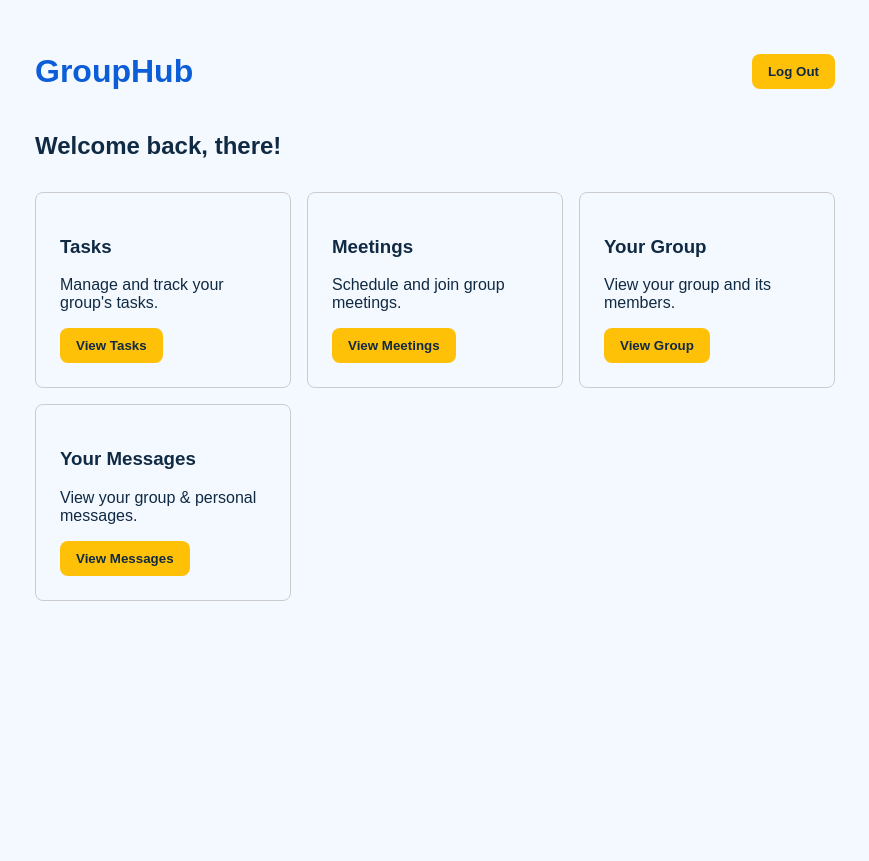
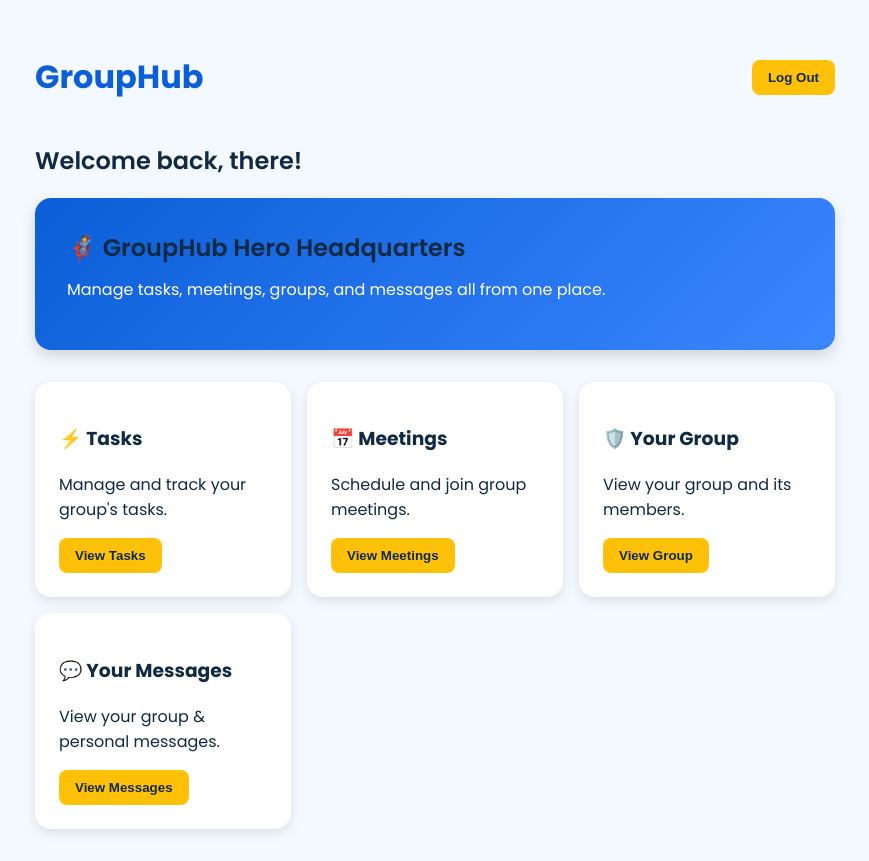
Before and after one commit to aaditsingh07/cs35l-group-project, a React (Create React App) app: page /dashboard in a window 1280 px wide. Shown: the whole page, without its empty margins (205-1074 px from the left). Before the commit the page ends 800 px from the top, so only its background shows below. Built offline with nearby package versions, Linux system fonts and the light colour scheme; sample sign-in values are in the browser's storage.

Commit message:
Enhance dashboard UI and styling
Added a new dashboard banner, improved colors and fonts, added button hover effects, and updated the layout to make the app look cleaner and more engaging.

```diff
--- a/public/index.html
+++ b/public/index.html
@@ -7,37 +7,22 @@
     <meta name="theme-color" content="#000000" />
     <meta
       name="description"
-      content="Web site created using create-react-app"
+      content="GroupHub Team Collaboration Platform"
     />
+
     <link rel="apple-touch-icon" href="%PUBLIC_URL%/logo192.png" />
-    <!--
-      manifest.json provides metadata used when your web app is installed on a
-      user's mobile device or desktop. See https://developers.google.com/web/fundamentals/web-app-manifest/
-    -->
     <link rel="manifest" href="%PUBLIC_URL%/manifest.json" />
-    <!--
-      Notice the use of %PUBLIC_URL% in the tags above.
-      It will be replaced with the URL of the `public` folder during the build.
-      Only files inside the `public` folder can be referenced from the HTML.
 
-      Unlike "/favicon.ico" or "favicon.ico", "%PUBLIC_URL%/favicon.ico" will
-      work correctly both with client-side routing and a non-root public URL.
-      Learn how to configure a non-root public URL by running `npm run build`.
-    -->
-    <title>React App</title>
+    <link
+      href="https://fonts.googleapis.com/css2?family=Poppins:wght@400;600;700&display=swap"
+      rel="stylesheet"
+    />
+
+    <title>GroupHub</title>
   </head>
+
   <body>
     <noscript>You need to enable JavaScript to run this app.</noscript>
     <div id="root"></div>
-    <!--
-      This HTML file is a template.
-      If you open it directly in the browser, you will see an empty page.
-
-      You can add webfonts, meta tags, or analytics to this file.
-      The build step will place the bundled scripts into the <body> tag.
-
-      To begin the development, run `npm start` or `yarn start`.
-      To create a production bundle, use `npm run build` or `yarn build`.
-    -->
   </body>
 </html>
--- a/src/App.css
+++ b/src/App.css
@@ -1,6 +1,6 @@
 body {
   margin: 0;
-  font-family: Arial, sans-serif;
+  font-family: 'Poppins', sans-serif;
   background-color: #F4F8FF;
   color: #102A43;
 }
@@ -11,10 +11,12 @@
 
 h1 {
   color: #0B5ED7;
+  font-weight: 700;
 }
 
 h2 {
   color: #102A43;
+  font-weight: 600;
 }
 
 button {
@@ -25,15 +27,19 @@
   border-radius: 8px;
   font-weight: bold;
   cursor: pointer;
+  transition: all 0.2s ease;
 }
 
 button:hover {
-  opacity: 0.9;
+  background-color: #FFD54F;
+  transform: translateY(-4px) scale(1.08);
+  box-shadow: 0 8px 20px rgba(11, 94, 215, 0.3);
 }
 
 a {
   color: #0B5ED7;
   text-decoration: none;
+  font-weight: 600;
 }
 
 a:hover {
@@ -44,4 +50,5 @@
   padding: 8px;
   border: 1px solid #ccc;
   border-radius: 6px;
+  font-family: 'Poppins', sans-serif;
 }
--- a/src/pages/DashboardPage.jsx
+++ b/src/pages/DashboardPage.jsx
@@ -25,6 +25,27 @@
       </div>
 
       <h2>Welcome back, {name}!</h2>
+
+      <div
+        style={{
+          background: "linear-gradient(135deg, #0B5ED7, #3A86FF)",
+          color: "white",
+          padding: "2rem",
+          borderRadius: "16px",
+          marginTop: "1rem",
+          marginBottom: "2rem",
+          boxShadow: "0 6px 15px rgba(0,0,0,0.15)",
+        }}
+      >
+        <h2 style={{ margin: 0 }}>
+          🦸 GroupHub Hero Headquarters
+        </h2>
+
+        <p style={{ marginTop: "0.75rem" }}>
+          Manage tasks, meetings, groups, and messages all from one place.
+        </p>
+      </div>
+
       <div
         style={{
           display: "grid",
@@ -35,12 +56,14 @@
       >
         <div
           style={{
-            border: "1px solid #ccc",
-            borderRadius: 8,
+            border: "none",
+            borderRadius: 16,
             padding: "1.5rem",
+            backgroundColor: "white",
+            boxShadow: "0 4px 12px rgba(0,0,0,0.1)",
           }}
         >
-          <h3>Tasks</h3>
+          <h3>⚡ Tasks</h3>
           <p>Manage and track your group's tasks.</p>
           <Link to="/tasks">
             <button>View Tasks</button>
@@ -49,12 +72,14 @@
 
         <div
           style={{
-            border: "1px solid #ccc",
-            borderRadius: 8,
+            border: "none",
+            borderRadius: 16,
             padding: "1.5rem",
+            backgroundColor: "white",
+            boxShadow: "0 4px 12px rgba(0,0,0,0.1)",
           }}
         >
-          <h3>Meetings</h3>
+          <h3>📅 Meetings</h3>
           <p>Schedule and join group meetings.</p>
           <Link to="/meetings">
             <button>View Meetings</button>
@@ -63,12 +88,14 @@
 
         <div
           style={{
-            border: "1px solid #ccc",
-            borderRadius: 8,
+            border: "none",
+            borderRadius: 16,
             padding: "1.5rem",
+            backgroundColor: "white",
+            boxShadow: "0 4px 12px rgba(0,0,0,0.1)",
           }}
         >
-          <h3>Your Group</h3>
+          <h3>🛡️ Your Group</h3>
           <p>View your group and its members.</p>
           <Link to="/group">
             <button>View Group</button>
@@ -77,12 +104,14 @@
 
         <div
           style={{
-            border: "1px solid #ccc",
-            borderRadius: 8,
+            border: "none",
+            borderRadius: 16,
             padding: "1.5rem",
+            backgroundColor: "white",
+            boxShadow: "0 4px 12px rgba(0,0,0,0.1)",
           }}
         >
-          <h3>Your Messages</h3>
+          <h3>💬 Your Messages</h3>
           <p>View your group & personal messages.</p>
           <Link to="/messages">
             <button>View Messages</button>
```
